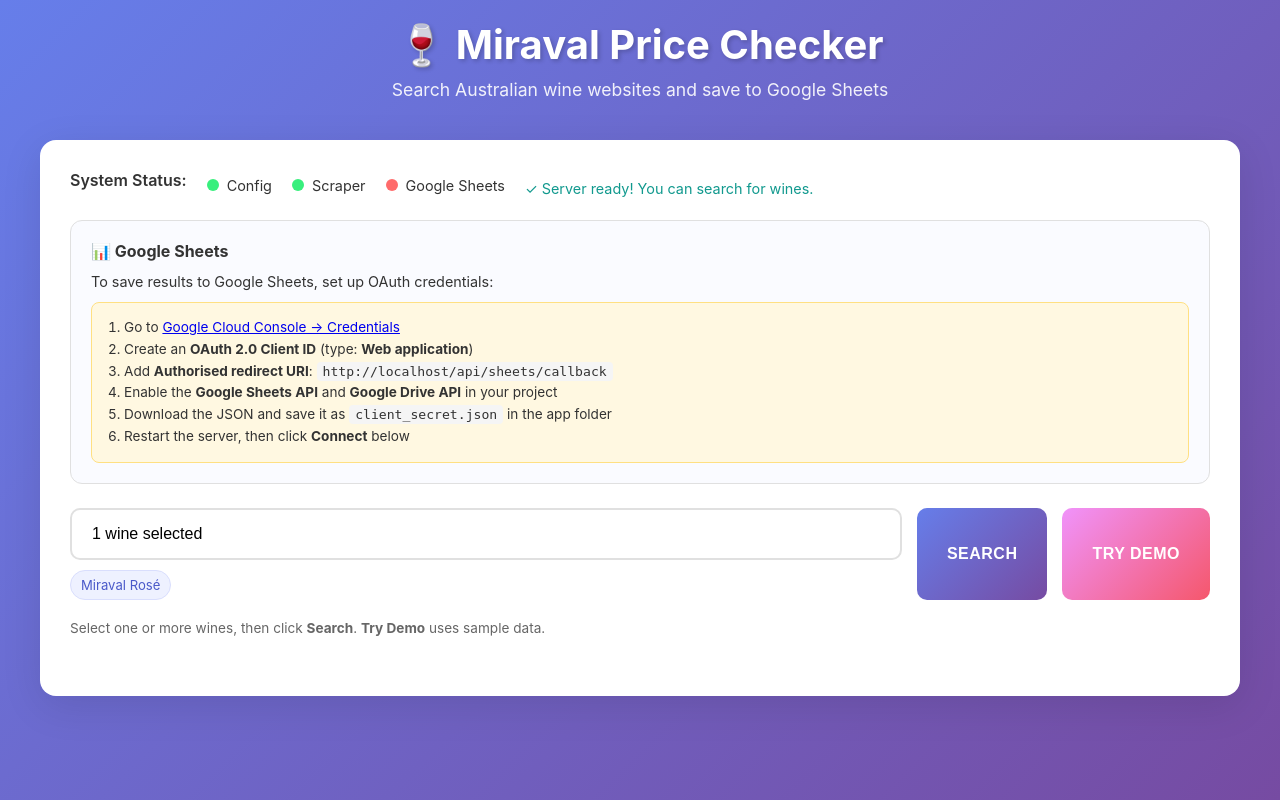
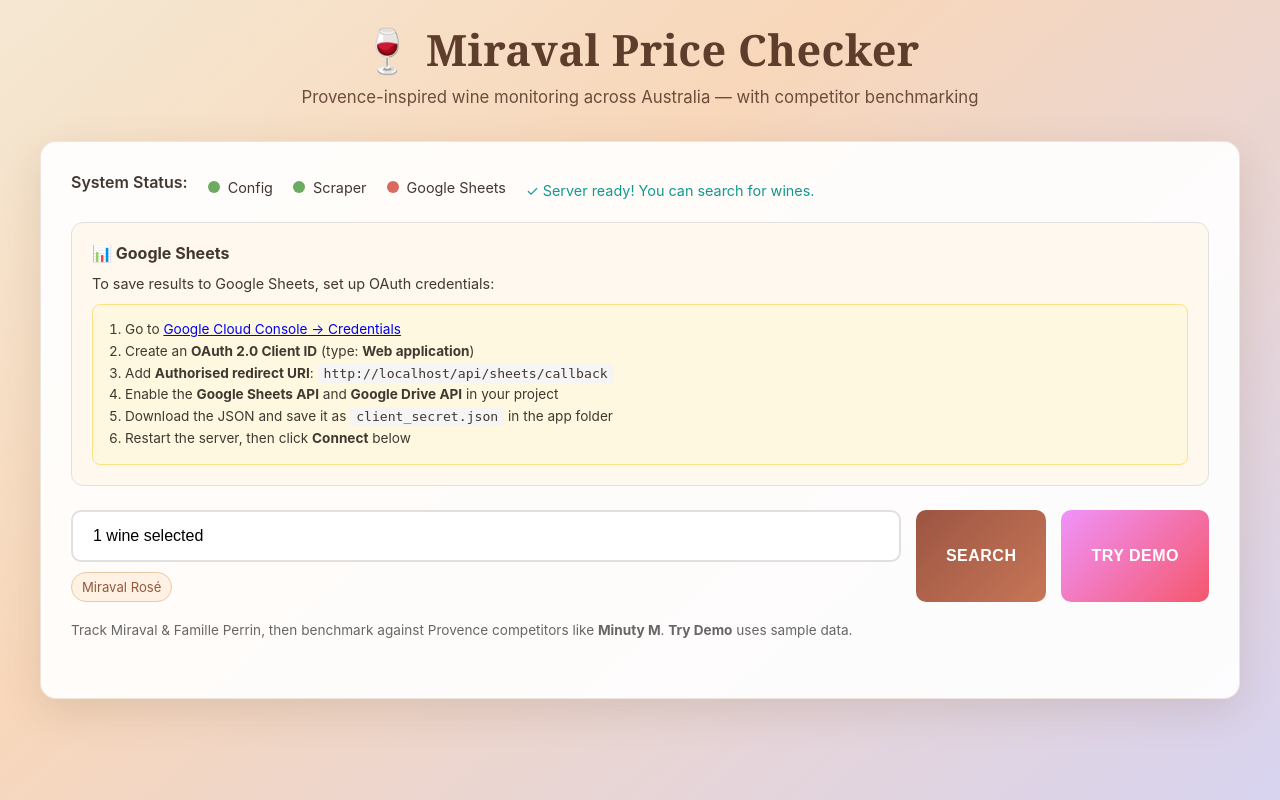
Before and after one commit to vadEGO/Miraval-Price-Checker, a Flask app: page / in a window 1280 px wide. Run offline with Flask 3, Linux system fonts and the light colour scheme.

Commit message:
Add competitor benchmarking list and Provence-inspired UI refresh

```diff
--- a/app.py
+++ b/app.py
@@ -62,6 +62,14 @@ DEFAULT_WINE_CATALOG = [
     "Studio Rosé by Miraval",
     "Fleur de Miraval",
 ]
+DEFAULT_COMPETITOR_WINES = [
+    "Minuty M Provence Rosé 750mL",
+    "Whispering Angel Rosé 750mL",
+    "Château d'Esclans Rock Angel Rosé 750mL",
+    "AIX Rosé 750mL",
+    "Maison Saint Aix Provence Rosé 750mL",
+    "Mirabeau Classic Rosé 750mL",
+]
 
 
 # =====================================================================
@@ -123,22 +131,26 @@ def _write_config(cfg):
         json.dump(cfg, f, indent=2)
 
 
+def _clean_wine_list(values):
+    if not isinstance(values, list):
+        return []
+    cleaned = []
+    seen = set()
+    for item in values:
+        if not isinstance(item, str):
+            continue
+        wine = item.strip()
+        if wine and wine.lower() not in seen:
+            seen.add(wine.lower())
+            cleaned.append(wine)
+    return cleaned
+
+
 def _configured_wine_catalog():
     cfg = _read_config()
-    wines = cfg.get('tracked_wines')
-    if isinstance(wines, list):
-        cleaned = []
-        seen = set()
-        for item in wines:
-            if not isinstance(item, str):
-                continue
-            wine = item.strip()
-            if wine and wine.lower() not in seen:
-                seen.add(wine.lower())
-                cleaned.append(wine)
-        if cleaned:
-            return cleaned
-    return DEFAULT_WINE_CATALOG
+    tracked = _clean_wine_list(cfg.get('tracked_wines')) or DEFAULT_WINE_CATALOG
+    competitors = _clean_wine_list(cfg.get('competitor_wines')) or DEFAULT_COMPETITOR_WINES
+    return tracked, competitors
 
 
 def _init_sheets_writer(creds=None):
@@ -453,8 +465,21 @@ def add_to_sheet():
 
 @app.route('/api/catalog', methods=['GET'])
 def get_catalog():
-    wines = _configured_wine_catalog()
-    return jsonify({'success': True, 'wines': wines, 'count': len(wines)})
+    tracked_wines, competitor_wines = _configured_wine_catalog()
+    combined = []
+    seen = set()
+    for wine in tracked_wines + competitor_wines:
+        k = wine.lower()
+        if k not in seen:
+            seen.add(k)
+            combined.append(wine)
+    return jsonify({
+        'success': True,
+        'tracked_wines': tracked_wines,
+        'competitor_wines': competitor_wines,
+        'wines': combined,
+        'count': len(combined),
+    })
 
 
 @app.route('/api/run-monitoring', methods=['POST'])
@@ -469,8 +494,10 @@ def run_monitoring():
 
         payload = request.get_json(silent=True) or {}
         wines = payload.get('wine_names')
+        include_competitors = bool(payload.get('include_competitors', True))
         if not isinstance(wines, list) or not wines:
-            wines = _configured_wine_catalog()
+            tracked_wines, competitor_wines = _configured_wine_catalog()
+            wines = tracked_wines + (competitor_wines if include_competitors else [])
 
         do_write = bool(payload.get('add_to_sheet', True))
         results = []
--- a/config.example.json
+++ b/config.example.json
@@ -6,6 +6,11 @@
     "Miraval Blanc",
     "Studio Rosé by Miraval",
     "Famille Perrin Côtes-du-Rhône Réserve Rouge"
+  ],
+  "competitor_wines": [
+    "Minuty M Provence Rosé 750mL",
+    "Whispering Angel Rosé 750mL",
+    "AIX Rosé 750mL"
   ],
   "wine_sites": [
     "danmurphys.com.au",
--- a/templates/index.html
+++ b/templates/index.html
@@ -8,23 +8,24 @@
         * { margin: 0; padding: 0; box-sizing: border-box; }
 
         body {
-            font-family: -apple-system, BlinkMacSystemFont, 'Segoe UI', Roboto, 'Helvetica Neue', Arial, sans-serif;
-            background: linear-gradient(135deg, #667eea 0%, #764ba2 100%);
+            font-family: 'Inter', -apple-system, BlinkMacSystemFont, 'Segoe UI', Roboto, 'Helvetica Neue', Arial, sans-serif;
+            background: linear-gradient(140deg, #f5e8d3 0%, #f8d7ba 38%, #d8d3f0 100%);
             min-height: 100vh;
             padding: 20px;
-            color: #333;
+            color: #433731;
         }
 
         .container { max-width: 1200px; margin: 0 auto; }
 
-        .header { text-align: center; color: white; margin-bottom: 40px; }
-        .header h1 { font-size: 2.5rem; margin-bottom: 10px; text-shadow: 2px 2px 4px rgba(0,0,0,.2); }
-        .header p { font-size: 1.1rem; opacity: .9; }
+        .header { text-align: center; color: #5f3d2d; margin-bottom: 34px; }
+        .header h1 { font-family: 'Georgia', 'Times New Roman', serif; letter-spacing: .4px; font-size: 2.7rem; margin-bottom: 8px; }
+        .header p { font-size: 1.05rem; opacity: .9; }
 
         .card {
-            background: white;
+            background: rgba(255,255,255,.92);
             border-radius: 16px;
-            box-shadow: 0 10px 40px rgba(0,0,0,.1);
+            border: 1px solid rgba(148, 95, 57, 0.15);
+            box-shadow: 0 12px 40px rgba(102,72,46,.15);
             padding: 30px;
             margin-bottom: 30px;
         }
@@ -33,8 +34,8 @@
         .status-section { display: flex; gap: 20px; flex-wrap: wrap; margin-bottom: 20px; }
         .status-item { display: flex; align-items: center; font-size: .9rem; }
         .status-indicator { display: inline-block; width: 12px; height: 12px; border-radius: 50%; margin-right: 8px; }
-        .status-indicator.ready { background: #38ef7d; }
-        .status-indicator.not-ready { background: #ff6b6b; }
+        .status-indicator.ready { background: #6faa62; }
+        .status-indicator.not-ready { background: #d96a5f; }
 
         /* ── Google Sheets panel ───────────────────────────────── */
         .sheets-panel {
@@ -42,7 +43,7 @@
             border-radius: 12px;
             padding: 20px;
             margin-bottom: 24px;
-            background: #fafbff;
+            background: #fff8ef;
         }
         .sheets-panel h3 { font-size: 1rem; margin-bottom: 12px; }
         .sheets-panel .row { display: flex; gap: 10px; align-items: center; flex-wrap: wrap; }
@@ -74,7 +75,7 @@
         .btn-sm:hover { background: #f0f0f0; }
         .btn-sm.danger { color: #c0392b; border-color: #e6b3ae; }
         .btn-sm.danger:hover { background: #fdecea; }
-        .btn-sm.primary { background: linear-gradient(135deg,#667eea,#764ba2); color: #fff; border: none; }
+        .btn-sm.primary { background: linear-gradient(135deg,#a25544,#c87b62); color: #fff; border: none; }
         .btn-sm.primary:hover { opacity: .9; }
 
         .setup-instructions {
@@ -104,14 +105,15 @@
         .picker-dropdown.open { display: block; }
         .picker-search { width: 100%; padding: 10px 12px; border: 1px solid #ddd; border-radius: 8px; margin-bottom: 10px; }
         .picker-actions { display: flex; gap: 8px; margin-bottom: 10px; }
-        .picker-action-btn { border: 1px solid #ddd; background: #f8f9fa; border-radius: 8px; padding: 6px 10px; font-size: .8rem; cursor: pointer; }
+        .picker-action-btn { border: 1px solid #e5ccb3; background: #fff8f2; border-radius: 8px; padding: 6px 10px; font-size: .8rem; cursor: pointer; }
+        .picker-section-title { font-size: .75rem; letter-spacing: .4px; text-transform: uppercase; color: #9b6f4d; margin: 10px 0 6px; }
         .picker-options { max-height: 230px; overflow-y: auto; border: 1px solid #f0f0f0; border-radius: 8px; padding: 8px; }
         .picker-option { display: flex; align-items: flex-start; gap: 8px; padding: 8px 6px; border-radius: 6px; }
         .picker-option:hover { background: #f8f9fa; }
         .picker-option label { cursor: pointer; line-height: 1.3; font-size: .92rem; }
         .selected-chips { display: flex; flex-wrap: wrap; gap: 8px; margin-top: 10px; }
         .chip {
-            background: #eef1ff; color: #4a59c9; border: 1px solid #d9defd;
+            background: #fff2e4; color: #91583c; border: 1px solid #ecc8a7;
             padding: 6px 10px; border-radius: 999px; font-size: .82rem;
             max-width: 100%; white-space: nowrap; overflow: hidden; text-overflow: ellipsis;
         }
@@ -122,10 +124,10 @@
             font-size: 1rem; font-weight: 600; cursor: pointer;
             transition: all .3s; text-transform: uppercase; letter-spacing: .5px;
         }
-        .btn-primary { background: linear-gradient(135deg,#667eea,#764ba2); color: white; }
+        .btn-primary { background: linear-gradient(135deg,#9c5542,#c77657); color: white; }
         .btn-primary:hover:not(:disabled) { transform: translateY(-2px); box-shadow: 0 5px 15px rgba(102,126,234,.4); }
         .btn-primary:disabled { opacity: .6; cursor: not-allowed; }
-        .btn-success { background: linear-gradient(135deg,#11998e,#38ef7d); color: white; }
+        .btn-success { background: linear-gradient(135deg,#4f8f66,#7fbb77); color: white; }
         .btn-success:hover:not(:disabled) { transform: translateY(-2px); box-shadow: 0 5px 15px rgba(17,153,142,.4); }
         .btn-demo { background: linear-gradient(135deg,#f093fb,#f5576c); color: white; }
         .btn-demo:hover:not(:disabled) { transform: translateY(-2px); box-shadow: 0 5px 15px rgba(245,87,108,.4); }
@@ -138,11 +140,11 @@
         .results-section { display: none; }
         .results-section.active { display: block; }
         .results-header { display: flex; justify-content: space-between; align-items: center; margin-bottom: 20px; padding-bottom: 15px; border-bottom: 2px solid #f0f0f0; }
-        .results-count { font-size: 1.2rem; font-weight: 600; color: #667eea; }
+        .results-count { font-size: 1.2rem; font-weight: 600; color: #8b4b39; }
         .results-table-wrapper { overflow-x: auto; margin-bottom: 20px; border-radius: 12px; border: 1px solid #e0e0e0; }
         .results-table { width: 100%; border-collapse: collapse; font-size: .95rem; }
         .results-table th, .results-table td { padding: 12px 16px; text-align: left; border-bottom: 1px solid #eee; }
-        .results-table th { background: linear-gradient(135deg,#667eea,#764ba2); color: white; font-weight: 600; white-space: nowrap; }
+        .results-table th { background: linear-gradient(135deg,#8f4a39,#b76a4d); color: white; font-weight: 600; white-space: nowrap; }
         .results-table tr:hover { background: #f8f9fa; }
         .results-table tr:last-child td { border-bottom: none; }
         .results-table .col-wine { font-weight: 600; color: #333; }
@@ -169,7 +171,7 @@
     <div class="container">
         <div class="header">
             <h1>🍷 Miraval Price Checker</h1>
-            <p>Search Australian wine websites and save to Google Sheets</p>
+            <p>Provence-inspired wine monitoring across Australia — with competitor benchmarking</p>
         </div>
 
         <div class="card">
@@ -241,6 +243,8 @@
                         <div class="picker-dropdown" id="pickerDropdown">
                             <input type="text" class="picker-search" id="pickerSearch" placeholder="Filter wines…">
                             <div class="picker-actions">
+                                <button type="button" class="picker-action-btn" id="selectTrackedBtn">Tracked</button>
+                                <button type="button" class="picker-action-btn" id="selectCompetitorsBtn">Competitors</button>
                                 <button type="button" class="picker-action-btn" id="selectAllBtn">Select all</button>
                                 <button type="button" class="picker-action-btn" id="clearAllBtn">Clear</button>
                             </div>
@@ -252,7 +256,7 @@
                     <button type="button" class="btn btn-demo" id="demoBtn" title="Load sample results to test the app">Try Demo</button>
                 </form>
                 <p style="font-size:.85rem;color:#666;margin-top:8px;">
-                    Select one or more wines, then click <strong>Search</strong>. <strong>Try Demo</strong> uses sample data.
+                    Track Miraval & Famille Perrin, then benchmark against Provence competitors like <strong>Minuty M</strong>. <strong>Try Demo</strong> uses sample data.
                 </p>
             </div>
 
@@ -293,6 +297,8 @@ let currentResults = [];
 let sheetsReady = false;
 
 let wineCatalog = [];
+let trackedCatalog = [];
+let competitorCatalog = [];
 const selectedWines = new Set(["Miraval Rosé"]);
 
 /* ================================================================
@@ -321,12 +327,23 @@ function updateStatusIndicator(id, isReady) {
 function renderWineOptions(filter = '') {
     const options = document.getElementById('pickerOptions');
     const q = filter.trim().toLowerCase();
-    const rows = wineCatalog.filter(n => n.toLowerCase().includes(q));
-    options.innerHTML = rows.map((name, i) => {
+    const trackedRows = trackedCatalog.filter(n => n.toLowerCase().includes(q));
+    const competitorRows = competitorCatalog.filter(n => n.toLowerCase().includes(q));
+
+    const renderRows = (rows, prefix) => rows.map((name, i) => {
         const checked = selectedWines.has(name) ? 'checked' : '';
-        const id = `wine-opt-${i}-${name.length}`;
+        const id = `wine-opt-${prefix}-${i}-${name.length}`;
         return `<div class="picker-option"><input type="checkbox" id="${id}" data-wine="${escapeHtml(name)}" ${checked}><label for="${id}">${escapeHtml(name)}</label></div>`;
-    }).join('') || '<div style="padding:8px;color:#888;">No wines match your filter.</div>';
+    }).join('');
+
+    const trackedBlock = trackedRows.length
+        ? `<div class="picker-section-title">Tracked wines</div>${renderRows(trackedRows, 'tracked')}`
+        : '';
+    const competitorBlock = competitorRows.length
+        ? `<div class="picker-section-title">Competitor benchmark wines</div>${renderRows(competitorRows, 'comp')}`
+        : '';
+
+    options.innerHTML = (trackedBlock + competitorBlock) || '<div style="padding:8px;color:#888;">No wines match your filter.</div>';
 
     options.querySelectorAll('input[type="checkbox"]').forEach(cb => {
         cb.addEventListener('change', e => {
@@ -538,13 +555,17 @@ async function loadCatalog() {
             throw new Error('No wines available in catalog');
         }
         wineCatalog = data.wines;
+        trackedCatalog = Array.isArray(data.tracked_wines) ? data.tracked_wines : data.wines;
+        competitorCatalog = Array.isArray(data.competitor_wines) ? data.competitor_wines : [];
         if (!wineCatalog.some(w => selectedWines.has(w))) {
             selectedWines.clear();
-            selectedWines.add(wineCatalog[0]);
+            selectedWines.add((trackedCatalog[0] || wineCatalog[0]));
         }
     } catch (e) {
         showAlert('Unable to load tracked wine catalog: ' + e.message, 'error');
         wineCatalog = ['Miraval Rosé'];
+        trackedCatalog = ['Miraval Rosé'];
+        competitorCatalog = ['Minuty M Provence Rosé 750mL'];
         selectedWines.clear();
         selectedWines.add('Miraval Rosé');
     }
@@ -612,6 +633,8 @@ document.addEventListener('click', e => { if (!e.target.closest('.picker-contain
 pickerSearch.addEventListener('input', e => renderWineOptions(e.target.value));
 document.getElementById('selectAllBtn').addEventListener('click', () => { wineCatalog.forEach(n => selectedWines.add(n)); renderWineOptions(pickerSearch.value); updateSelectedUI(); });
 document.getElementById('clearAllBtn').addEventListener('click', () => { selectedWines.clear(); renderWineOptions(pickerSearch.value); updateSelectedUI(); });
+document.getElementById('selectTrackedBtn').addEventListener('click', () => { selectedWines.clear(); trackedCatalog.forEach(n => selectedWines.add(n)); renderWineOptions(pickerSearch.value); updateSelectedUI(); });
+document.getElementById('selectCompetitorsBtn').addEventListener('click', () => { selectedWines.clear(); competitorCatalog.forEach(n => selectedWines.add(n)); renderWineOptions(pickerSearch.value); updateSelectedUI(); });
 
 /* ================================================================
    Init
--- a/wine_scraper.py
+++ b/wine_scraper.py
@@ -568,7 +568,7 @@ class GoogleSheetsWriter:
             'Scraped At', 'Source URL', 'In Stock',
         ])
         # Auto-bold header row and freeze it
-        self.worksheet.format('A1:E1', {'textFormat': {'bold': True}})
+        self.worksheet.format('A1:H1', {'textFormat': {'bold': True}})
         self.worksheet.freeze(rows=1)
         return {
             'id': spreadsheet.id,
```
Also changed, not shown: README.md.
